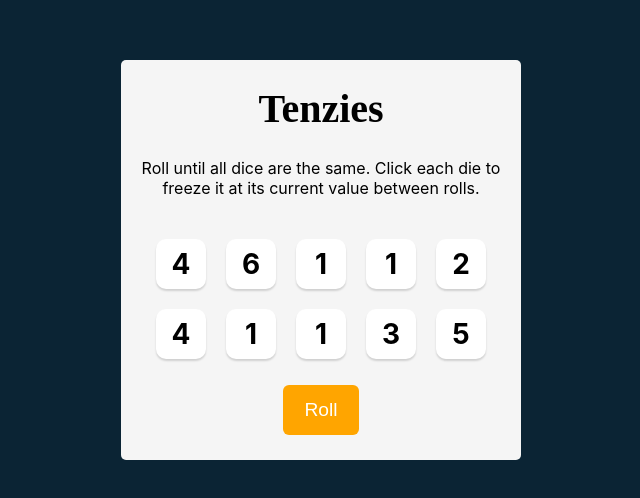
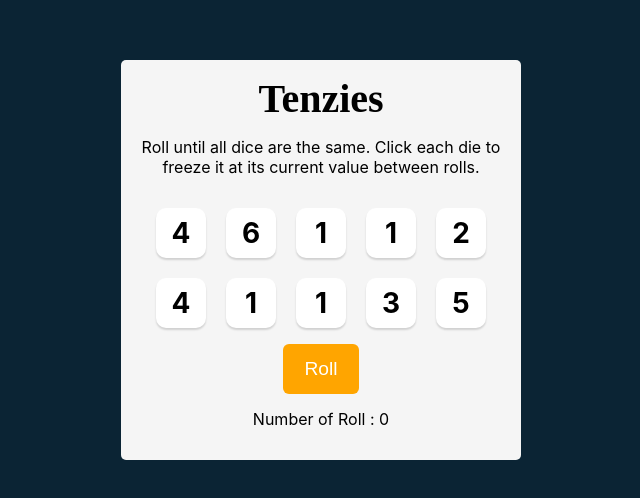
Before and after one commit to GuyP312/Tenzies, a React (Vite) app: page / in a window 1280 px wide. Shown: the part 140-638 px from the top of the page, without its empty margins (319-959 px from the left). Built offline with nearby package versions, Linux system fonts and the light colour scheme.

Commit message:
Add a roll tracker for everytime the roll button is press

```diff
--- a/src/App.jsx
+++ b/src/App.jsx
@@ -11,7 +11,7 @@ export default function App(){
     }
     return dicevalue;
   }
-
+  const [score,setscore] = React.useState(0);
   const [dicevalues, setdicevalues] = React.useState(()=> generateAllValueDice()); // set the array value to equal a state and then map it and send in random value as prop
   const Newgamefocus = React.useRef(null);
   const displaydice = dicevalues.map((die)=>{
@@ -19,8 +19,15 @@ export default function App(){
   })
 
   function newdice(){ // set the object to only get new value when isHeld is false
+    if(dicevalues.every(dice=>!(dice.isHeld))){
+      setscore(prevscore=>0)
+    }
+    else{
+      setscore(prevscore=>prevscore+1)
+    }
     if(gameWon){
       setdicevalues(()=> generateAllValueDice())
+      setscore(prevscore=>0)
     }
     setdicevalues(prevdice=>prevdice.map(item=>{
       return item.isHeld === false ? {...item,value: Math.floor(Math.random() * 6) + 1} : item
@@ -44,11 +51,12 @@ export default function App(){
       <main>
         {gameWon && <Confetti />}
         <h1 className="title">Tenzies</h1>
-        <p className="instructions">Roll until all dice are the same. Click each die to freeze it at its current value between rolls.</p>
+        <p className="instructions">{gameWon ? `You roll ${score} times. Try again for even lower rolls!` : "Roll until all dice are the same. Click each die to freeze it at its current value between rolls."}</p>
         <div className = "dice-container">
           {displaydice}
         </div>
         <button ref = {Newgamefocus} onClick = {newdice} className = "roll">{gameWon ? "New Game" : "Roll"}</button>
+        <p className ="tracker">{gameWon ? null : `Number of Roll : ${score}`}</p>
       </main>
     </>
   )
--- a/src/index.css
+++ b/src/index.css
@@ -72,3 +72,10 @@ main {
     color: white;
     font-size: 1.2rem;
 }
+
+.tracker{
+    font-family: 'Inter', sans-serif;
+    font-weight: 400;
+    margin-top: 0;
+    text-align: center;
+}
```
